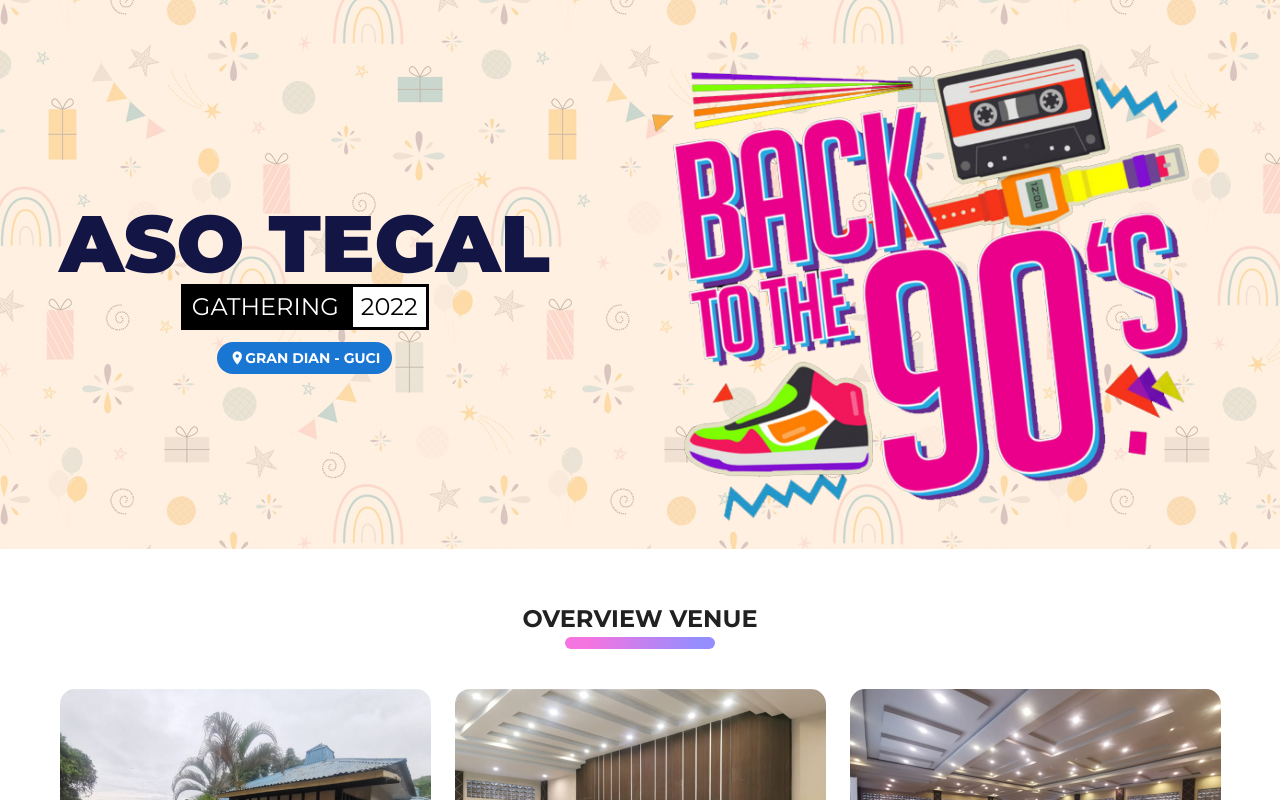
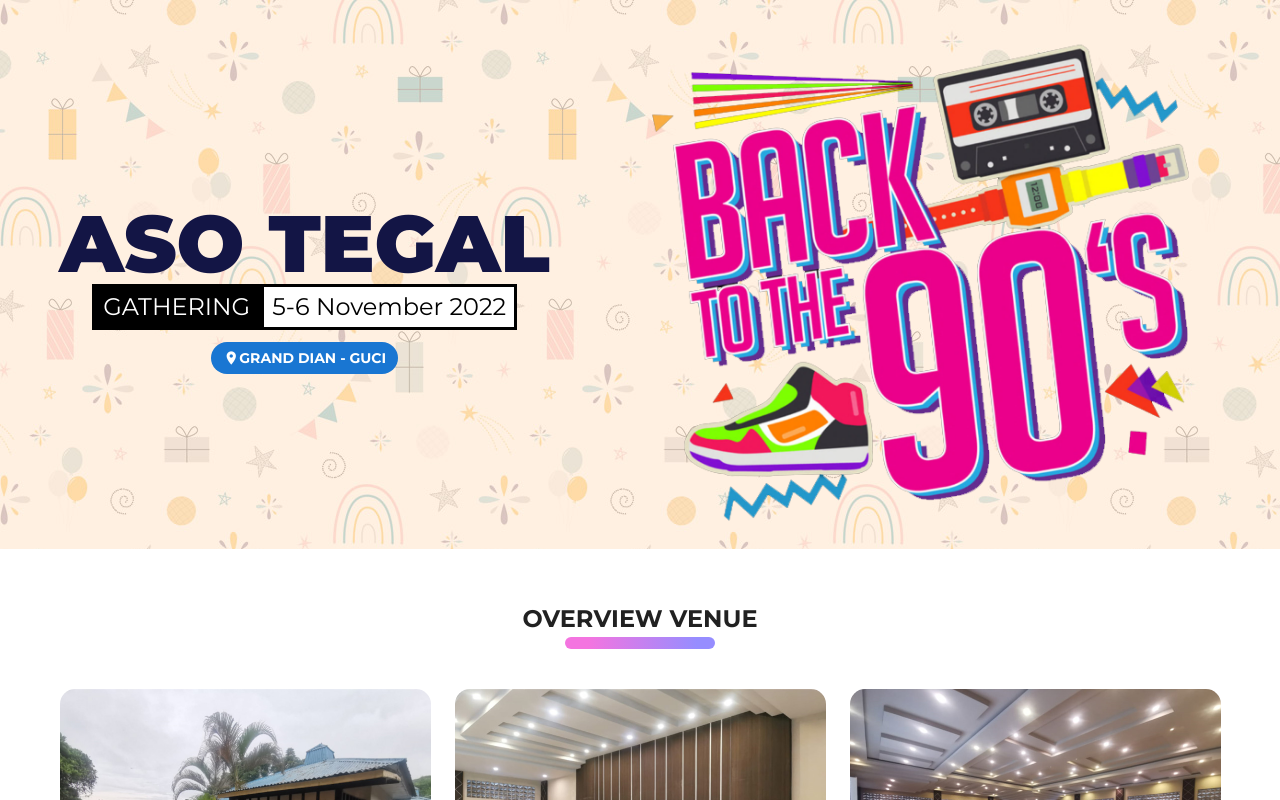
Before and after one commit to brahmaputra7/sampoerna-tegal, a Nuxt app: page / in a window 1280 px wide. Shown: the top 800 px of the page. Built offline with nearby package versions, Linux system fonts and the light colour scheme.

Commit message:
add time

```diff
--- a/pages/index.vue
+++ b/pages/index.vue
@@ -9,9 +9,9 @@
                 <div  class="d-flex" style="font-size:1.5em;line-height: 1">
                   <div></div>
                   <div style="background-color:#000;border:3px solid #000; " class="white--text pa-2">GATHERING</div>
-                  <div style="background-color:#fff;border:3px solid #000;" class="black--text pa-2">2022</div>
+                  <div style="background-color:#fff;border:3px solid #000;" class="black--text pa-2"> 5-6 November 2022</div>
                 </div>
-                <div class="mt-3"><v-chip class="primary" style="font-weight:bold"><v-icon small class="white--text">mdi-map-marker</v-icon>GRAN DIAN - GUCI</v-chip></div>
+                <div class="mt-3"><v-chip class="primary" style="font-weight:bold"><v-icon small class="white--text">mdi-map-marker</v-icon>GRAND DIAN - GUCI</v-chip></div>
               </div>
             </v-col>
             <v-col cols="12" md="6">
@@ -192,7 +192,7 @@ export default {
         },
         {
           color: 'pink lighten-1',
-          icon: 'mdi-account-networkn',
+          icon: 'mdi-account-network',
           title:'(17.00 - 19.00) Prepare Gala Dinner',
         },
         {
```
